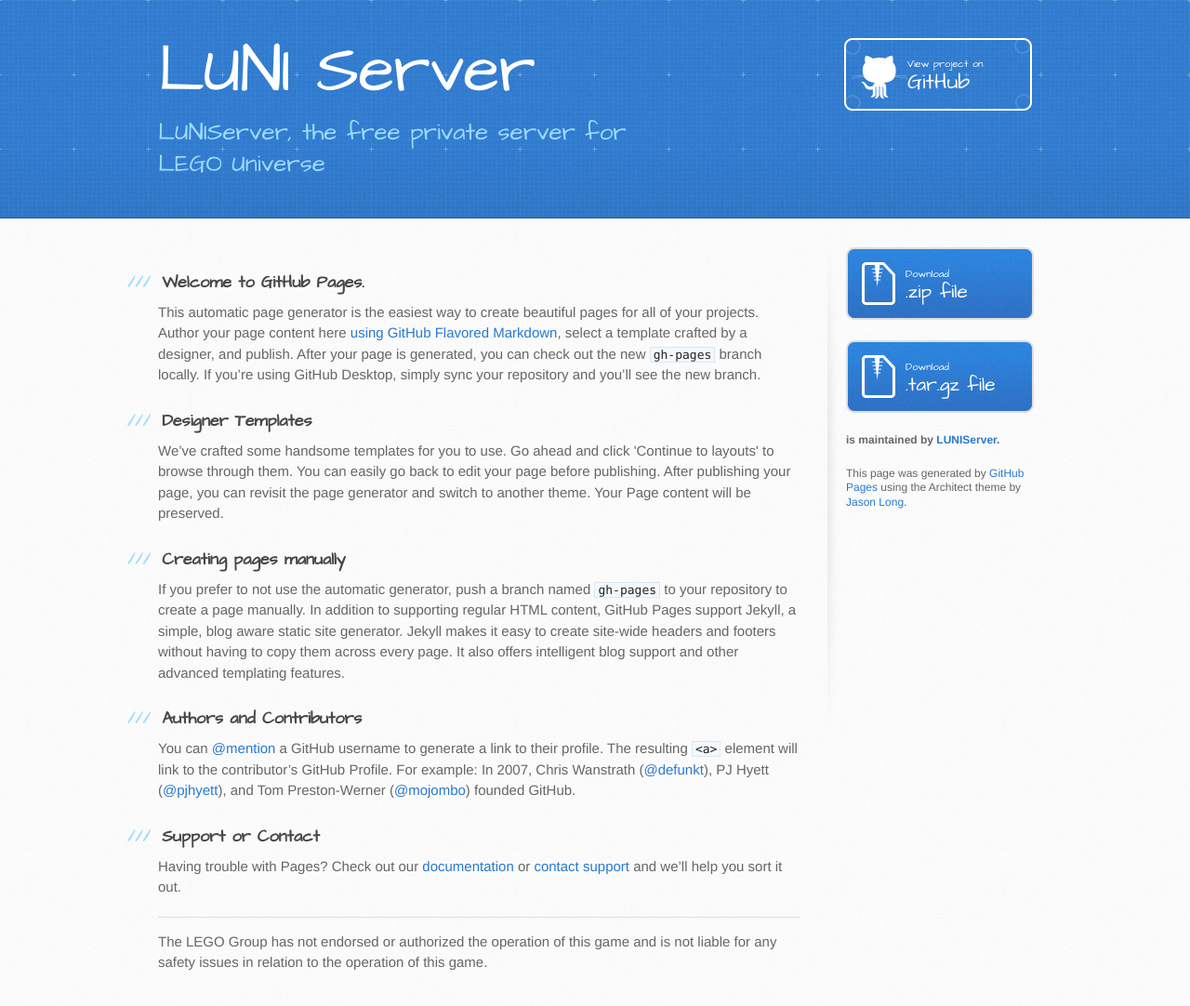
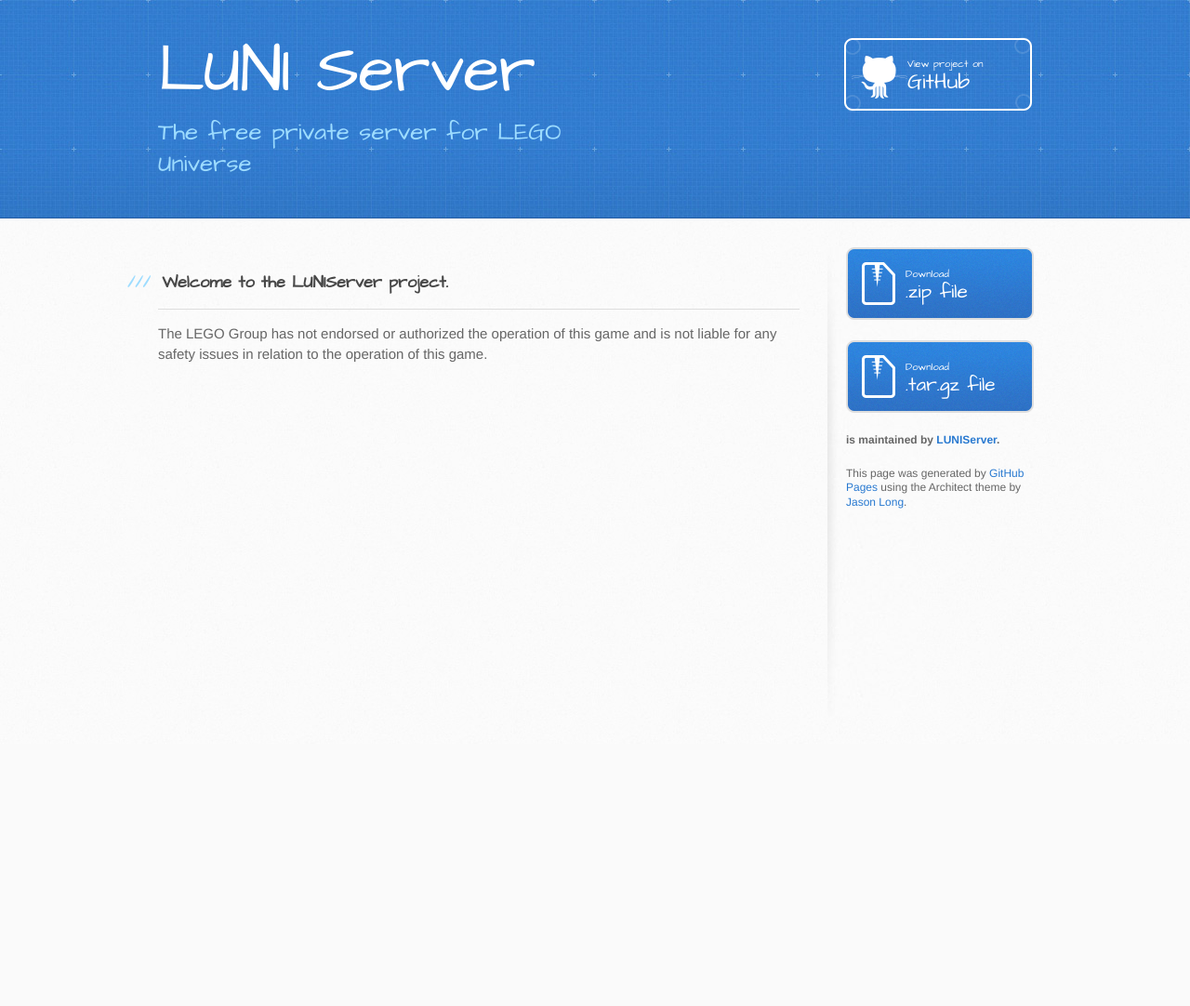
Before and after one commit to LUNIServer/UniverseServer, a plain HTML site: page index.html in a window 1280 px wide. Shown: the whole page at 93% size. After the commit the page ends 800 px from the top, so only its background shows below. Drawn offline with Linux system fonts and the light colour scheme.

```diff
--- a/index.html
+++ b/index.html
@@ -20,7 +20,7 @@
     <header>
       <div class="inner">
         <h1>LUNI Server</h1>
-        <h2>LUNIServer, the free private server for LEGO Universe</h2>
+        <h2>The free private server for LEGO Universe</h2>
         <a href="https://github.com/LUNIServer/UniverseServer" class="button"><small>View project on</small> GitHub</a>
       </div>
     </header>
@@ -29,29 +29,7 @@
       <div class="inner clearfix">
         <section id="main-content">
           <h3>
-<a id="welcome-to-github-pages" class="anchor" href="#welcome-to-github-pages" aria-hidden="true"><span class="octicon octicon-link"></span></a>Welcome to GitHub Pages.</h3>
-
-<p>This automatic page generator is the easiest way to create beautiful pages for all of your projects. Author your page content here <a href="https://guides.github.com/features/mastering-markdown/">using GitHub Flavored Markdown</a>, select a template crafted by a designer, and publish. After your page is generated, you can check out the new <code>gh-pages</code> branch locally. If you’re using GitHub Desktop, simply sync your repository and you’ll see the new branch.</p>
-
-<h3>
-<a id="designer-templates" class="anchor" href="#designer-templates" aria-hidden="true"><span class="octicon octicon-link"></span></a>Designer Templates</h3>
-
-<p>We’ve crafted some handsome templates for you to use. Go ahead and click 'Continue to layouts' to browse through them. You can easily go back to edit your page before publishing. After publishing your page, you can revisit the page generator and switch to another theme. Your Page content will be preserved.</p>
-
-<h3>
-<a id="creating-pages-manually" class="anchor" href="#creating-pages-manually" aria-hidden="true"><span class="octicon octicon-link"></span></a>Creating pages manually</h3>
-
-<p>If you prefer to not use the automatic generator, push a branch named <code>gh-pages</code> to your repository to create a page manually. In addition to supporting regular HTML content, GitHub Pages support Jekyll, a simple, blog aware static site generator. Jekyll makes it easy to create site-wide headers and footers without having to copy them across every page. It also offers intelligent blog support and other advanced templating features.</p>
-
-<h3>
-<a id="authors-and-contributors" class="anchor" href="#authors-and-contributors" aria-hidden="true"><span class="octicon octicon-link"></span></a>Authors and Contributors</h3>
-
-<p>You can <a href="https://github.com/blog/821" class="user-mention">@mention</a> a GitHub username to generate a link to their profile. The resulting <code>&lt;a&gt;</code> element will link to the contributor’s GitHub Profile. For example: In 2007, Chris Wanstrath (<a href="https://github.com/defunkt" class="user-mention">@defunkt</a>), PJ Hyett (<a href="https://github.com/pjhyett" class="user-mention">@pjhyett</a>), and Tom Preston-Werner (<a href="https://github.com/mojombo" class="user-mention">@mojombo</a>) founded GitHub.</p>
-
-<h3>
-<a id="support-or-contact" class="anchor" href="#support-or-contact" aria-hidden="true"><span class="octicon octicon-link"></span></a>Support or Contact</h3>
-
-<p>Having trouble with Pages? Check out our <a href="https://help.github.com/pages">documentation</a> or <a href="https://github.com/contact">contact support</a> and we’ll help you sort it out.</p>
+<a id="welcome-to-the-luniserver-project" class="anchor" href="#welcome-to-the-luniserver-project" aria-hidden="true"><span class="octicon octicon-link"></span></a>Welcome to the LUNIServer project.</h3>
 
 <hr>
 
```
Also changed, not shown: params.json (+1 -1 lines).
